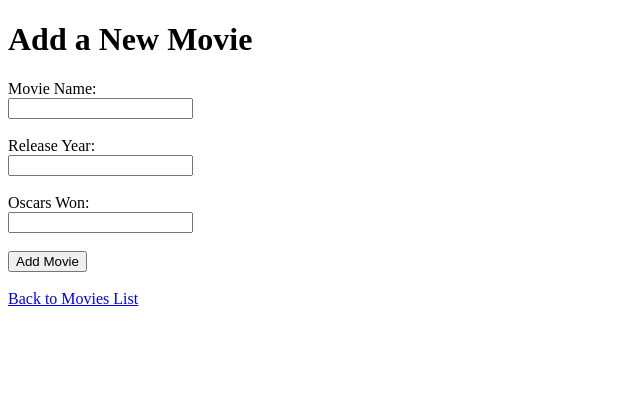
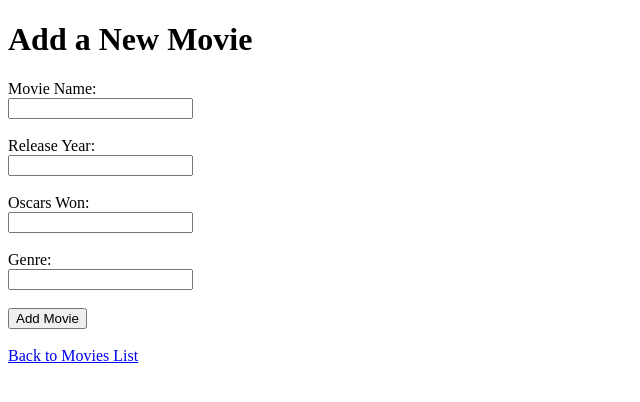
Before and after one commit to Pinkelen/Database-Driven-Web-Technology, a Flask app: page /add_movie in a window 1280 px wide. Shown: the top 402 px of the page, without its empty margins (0-640 px from the left). Run offline with Flask 3, Linux system fonts and the light colour scheme; a user stored in the database is signed in.

Commit message:
updated add_movie.html for genre

```diff
--- a/app/templates/add_movie.html
+++ b/app/templates/add_movie.html
@@ -20,6 +20,10 @@
         <label>Oscars Won:</label><br>
         <input type="number" name="oscars" value="{{ movie.oscars if movie else '' }}" required><br><br>
 
+        <label>Genre:</label><br>
+        <input type="text" name="genre" value="{{ movie.genre if movie else '' }}"><br><br>
+
+
         <button type="submit">{{ 'Update Movie' if movie else 'Add Movie' }}</button>
     </form>
 
```
